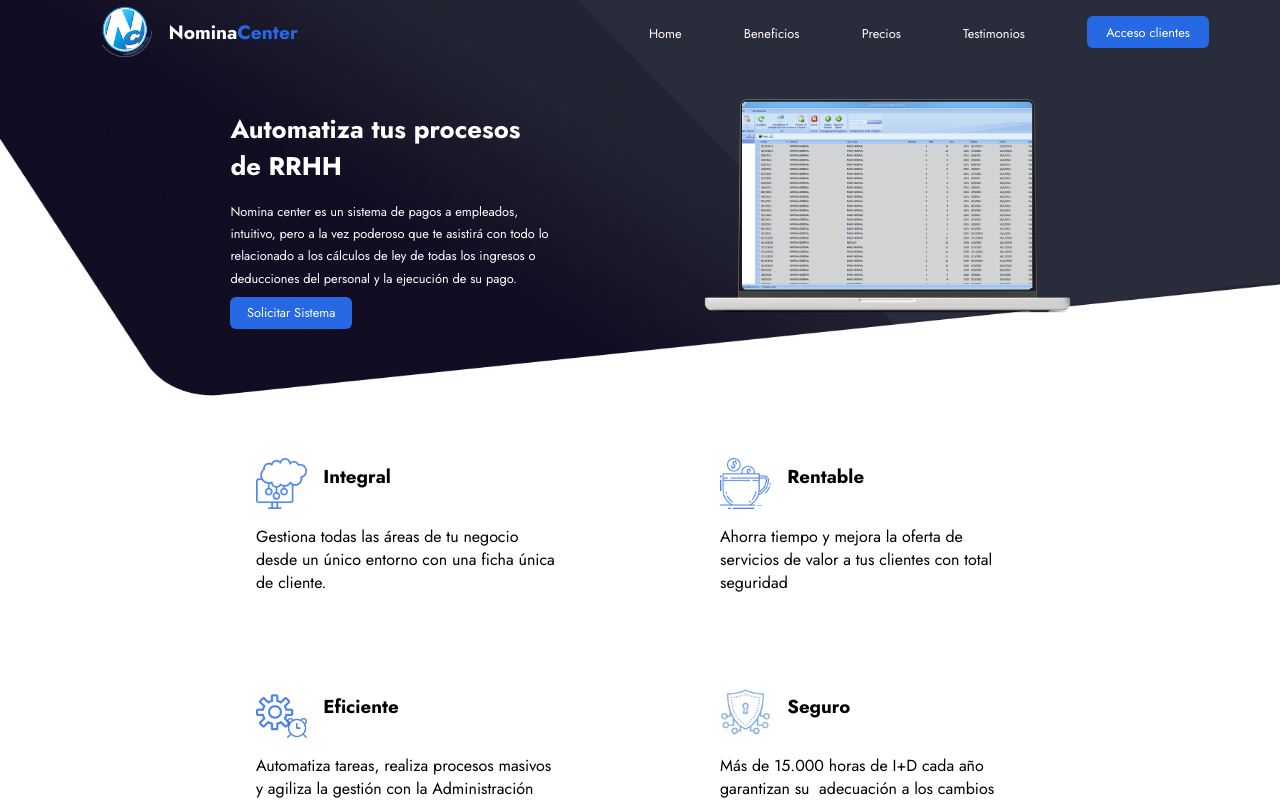
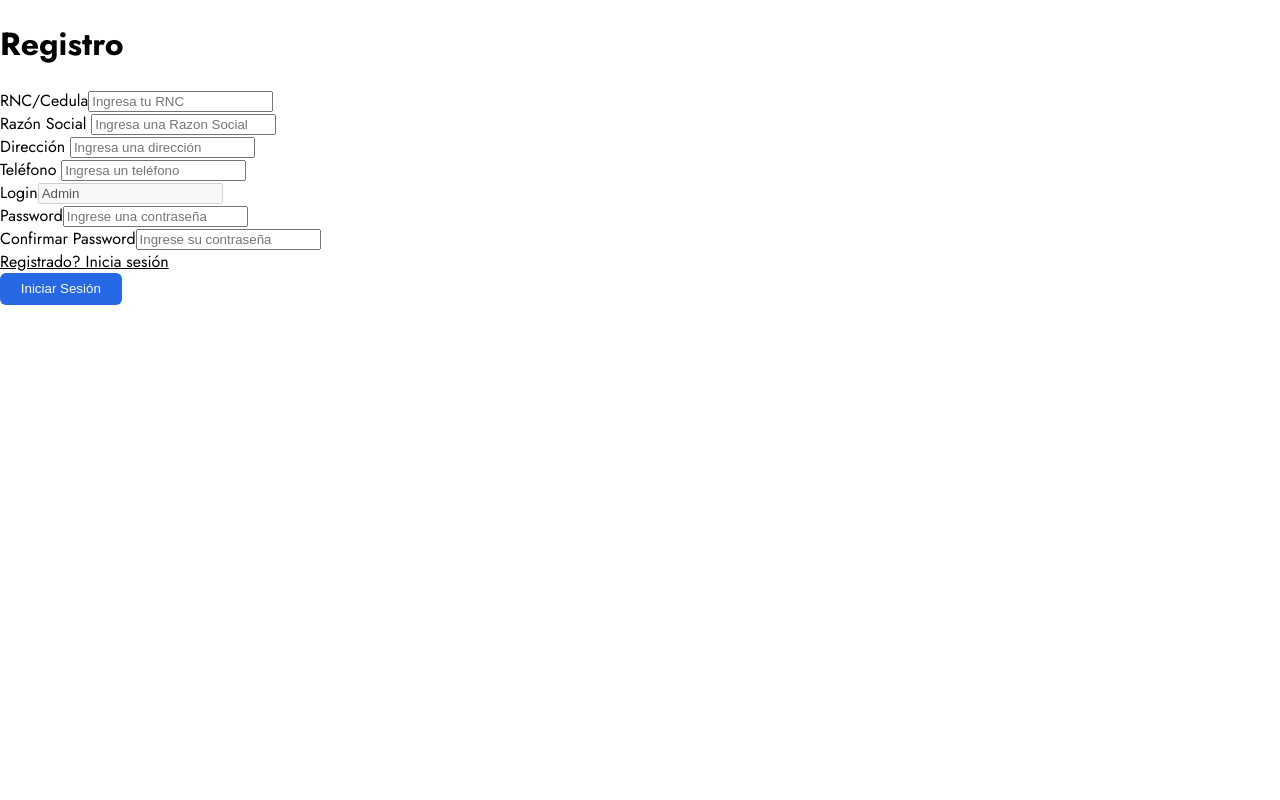
Before and after one commit to ismaeldcent04/Nomina_Center-LandingPage, a React (Vite) app: page /register in a window 1280 px wide. Shown: the top 800 px of the page. Built offline with nearby package versions, Linux system fonts and the light colour scheme; a web font is replaced by a local one.

Commit message:
Adding routing, and authentication pages

```diff
--- a/index.css
+++ b/index.css
@@ -23,6 +23,7 @@
   width: 100vw;
 }
 
+
 #home,
 a:active,
 a:visited,
@@ -35,6 +36,17 @@
 
 li {
   list-style: none;
+}
+#register a, #login a{
+  color: black;
+  text-decoration: underline;
+}
+
+#register a:active, #login a:active{
+  color: #2768e5;
+}
+#register a:visited, #login a:visited{
+  color: #2768e5;
 }
 
 #navbar {
--- a/package.json
+++ b/package.json
@@ -10,11 +10,15 @@
     "preview": "vite preview"
   },
   "dependencies": {
+    "bootstrap": "^5.3.3",
     "react": "^18.2.0",
+    "react-bootstrap": "^2.10.1",
     "react-dom": "^18.2.0",
     "react-icons": "^4.12.0",
+    "react-router-dom": "^6.22.2",
     "react-slick": "^0.29.0",
-    "slick-carousel": "^1.8.1"
+    "slick-carousel": "^1.8.1",
+    "tedious": "^17.0.0"
   },
   "devDependencies": {
     "@types/react": "^18.2.37",
--- a/src/App.jsx
+++ b/src/App.jsx
@@ -1,28 +1,20 @@
-import { useState } from "react";
-import { HomeSection } from "./Components/HomeSection/HomeSection";
+
 import "../index.css";
-import { DescriptionSection } from "./Components/DescriptionSection/DescriptionSection";
-import { PricingSection } from "./Components/PricingSection/PricingSection";
-import { TestimonialSection } from "./Components/TestimonialSection/TestimonialSection";
-import { Footer } from "./Components/Footer/Footer";
-import { MobileAppSection } from "./Components/MobileAppSection/MobileAppSection";
+import { InfoPage } from "./Components/Pages/InfoPage";
+import { BrowserRouter as Router, Route, Routes } from "react-router-dom";
+import { RegisterPage } from "./Components/Pages/RegisterPage";
+import { LoginPage } from "./Components/Pages/LoginPage";
 
 function App() {
   return (
     <>
-      <main>
-        {/* HOME SECTION */}
-        <HomeSection />
-        {/* DESCRIPTION SECTION  */}
-        <DescriptionSection />
-        {/* PRICING SECTION  */}
-        <PricingSection />
-        {/* {MOBILEAPP SECTION} */}
-        <MobileAppSection />
-        {/* TESTIMONIALS SECTION */}
-        <TestimonialSection />
-      </main>
-      <Footer />
+     <Router>
+      <Routes>
+        <Route path="/" element={<InfoPage/>}/>
+        <Route path="/login" element={<LoginPage/>}/>
+        <Route path="/register" element={<RegisterPage/>}/>
+      </Routes>
+     </Router>
     </>
   );
 }
--- a/src/Components/HomeSection/NavBar.jsx
+++ b/src/Components/HomeSection/NavBar.jsx
@@ -1,7 +1,19 @@
 import React, { useState } from "react";
 import logo from "../../assets/LOGO NOMINA CENTER (.com).png";
+
+import { useNavigate } from "react-router-dom";
 export default function NavBar() {
   const [openMenu, setOpenMenu] = useState(false);
+  const navigate = useNavigate();
+  // const [showModal, setShowModal] = useState(false);
+  // const handleOpenModal= ()=>{
+  //   setShowModal(true);
+  // }
+  // const handleCloseModal= ()=>{
+  //   setShowModal(false);
+  // }
+ const handleOpenLogin=()=> navigate("/login")
+
   const handleMenu = () => {
     setOpenMenu((prevValue) => !prevValue);
   };
@@ -33,12 +45,14 @@
             <a href="#testimonials">Testimonios</a>
           </li>
           <li>
-            <a className="button" href="">
+            <a onClick={handleOpenLogin} className="button"  target="_blank">
               Acceso clientes
             </a>
           </li>
         </ul>
       </nav>
+       {/* <LoginModal show={showModal} handleClose={handleCloseModal} /> */}
+
     </div>
   );
 }
--- /dev/null
+++ b/src/Components/Pages/InfoPage.jsx
@@ -0,0 +1,28 @@
+import { DescriptionSection } from "../DescriptionSection/DescriptionSection"
+import { Footer } from "../Footer/Footer"
+import { HomeSection } from "../HomeSection/HomeSection"
+import { MobileAppSection } from "../MobileAppSection/MobileAppSection"
+import { PricingSection } from "../PricingSection/PricingSection"
+import { TestimonialSection } from "../TestimonialSection/TestimonialSection"
+
+
+export const InfoPage = ()=>{
+    return (
+    <>
+        <main>
+            {/* HOME SECTION */}
+
+            <HomeSection />
+            {/* DESCRIPTION SECTION  */}
+            <DescriptionSection />
+            {/* PRICING SECTION  */}
+            <PricingSection />
+            {/* {MOBILEAPP SECTION} */}
+            <MobileAppSection />
+            {/* TESTIMONIALS SECTION */}
+            <TestimonialSection />
+        </main>
+        <Footer />
+      </>
+    )
+}
--- /dev/null
+++ b/src/Components/Pages/LoginPage.jsx
@@ -0,0 +1,22 @@
+import { Link } from "react-router-dom"
+
+
+export const LoginPage = ()=>{
+    return(
+        <div id="login">
+            <h1>Login</h1>
+            <form>
+                <div>
+                 <label>Username<input type="text" placeholder="Ingresa un Username"/></label>
+                </div>
+                <div>
+                <label>Password <input type="password" placeholder="Ingresa una Contraseña"/></label>
+                </div>
+                <Link to={"/register"}>Sin usuario? Registrate!</Link>
+                <div>
+                <button>Iniciar Sesión</button>
+                </div>
+            </form>
+        </div>
+    )
+}
--- /dev/null
+++ b/src/Components/Pages/RegisterPage.jsx
@@ -0,0 +1,74 @@
+import { useState } from "react"
+import { Link } from "react-router-dom"
+// import connection from "../../Services";
+// import { Request } from "tedious";
+
+export const RegisterPage = ()=>{
+    const [newUser,setNewUser] = useState({
+        rnc:"",
+        razonS:"",
+        direccion:"",
+        telefono:"",
+        login:"Admin",
+        password:"",
+        cpassword:"",
+    });
+
+    const handleNewUser= (e)=>{
+        const name = e.target.name;
+        const value = e.target.value
+
+        setNewUser(prevValue=>{
+            return {...prevValue, [name]:value}
+        })
+    }
+
+    const handleSubmit = (e)=>{
+        e.preventDefault();
+        console.log(newUser);
+
+        // const request = new Request('SELECT * FROM Usuario', (err, rowCount)=>{
+        //     if (err) {
+        //         console.error(err.message);
+        //       } else if (rowCount > 0) {
+        //         console.log("Se trajeron los registros correctamente")
+        //       } else {
+        //         console.log('Error al registrar el usuario');
+        //       }
+        // })
+        // connection.execSql(request);
+    }
+
+    return(
+        <div id="register">
+            <h1>Registro</h1>
+            <form onSubmit={handleSubmit}>
+                <div>
+                  <label>RNC/Cedula<input name="rnc" type="text" placeholder="Ingresa tu RNC" value={newUser.rnc} onChange={handleNewUser}/></label>
+                </div>
+                <div>
+                  <label>Razón Social <input name="razonS" type="texto" placeholder="Ingresa una Razon Social" value={newUser.razonS} onChange={handleNewUser}/></label>
+                </div>
+                <div>
+                  <label>Dirección <input name="direccion" type="texto" placeholder="Ingresa una dirección" value={newUser.direccion} onChange={handleNewUser}/></label>
+                </div>
+                <div>
+                  <label>Teléfono <input name="telefono" type="texto" placeholder="Ingresa un teléfono" value={newUser.telefono} onChange={handleNewUser}/></label>
+                </div>
+                <div>
+                  <label>Login<input name="login" type="texto" disabled value={newUser.login} onChange={handleNewUser}/></label>
+                </div>
+                <div>
+                 <label>Password<input name="password" type="password" placeholder="Ingrese una contraseña" value={newUser.password} onChange={handleNewUser} /></label>
+                </div>
+                <div>
+                  <label>Confirmar Password<input name="cpassword" type="password" placeholder="Ingrese su contraseña" value={newUser.cpassword} onChange={handleNewUser}/></label>
+                </div>
+                <div>
+                <Link to={"/login"}>Registrado? Inicia sesión</Link>
+                </div>
+                <button type="submit">Iniciar Sesión</button>
+            </form>
+        </div>
+    )
+}
--- /dev/null
+++ b/src/Services.js
@@ -0,0 +1,23 @@
+// const tedious = require('tedious')
+
+// const config = {
+//     server: 'sgsdb.com,48450',
+//     database: 'NominaCenterCom',
+//     userName: 'AdonisXV',
+//     password: 'Sgs123',
+//     options: {
+//       encrypt: true,
+//     },
+// };
+
+// const connection = new tedious.Connection(config)
+
+// connection.on('connect', (err) => {
+//   if (err) {
+//     console.error(err.message);
+//   } else {
+//     console.log('Conectado a la base de datos');
+//   }
+// });
+
+// export default connection
```
Also changed, not shown: index.html (+8 -0 lines), src/Components/UI/LoginModal.jsx (added, +51 -0 lines), src/Components/UI/RegisterModal.jsx (added, +51 -0 lines), 1 other file (tests, documents, lock files or other folders).
